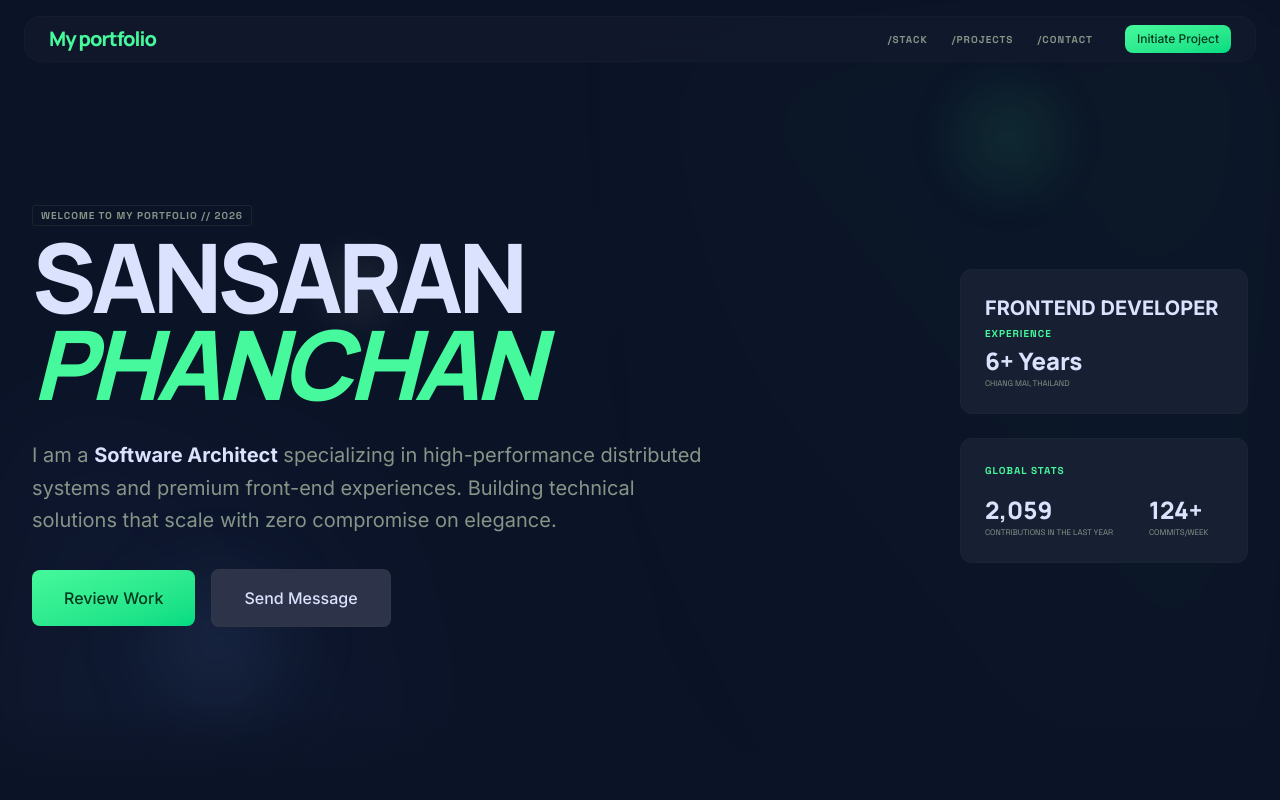
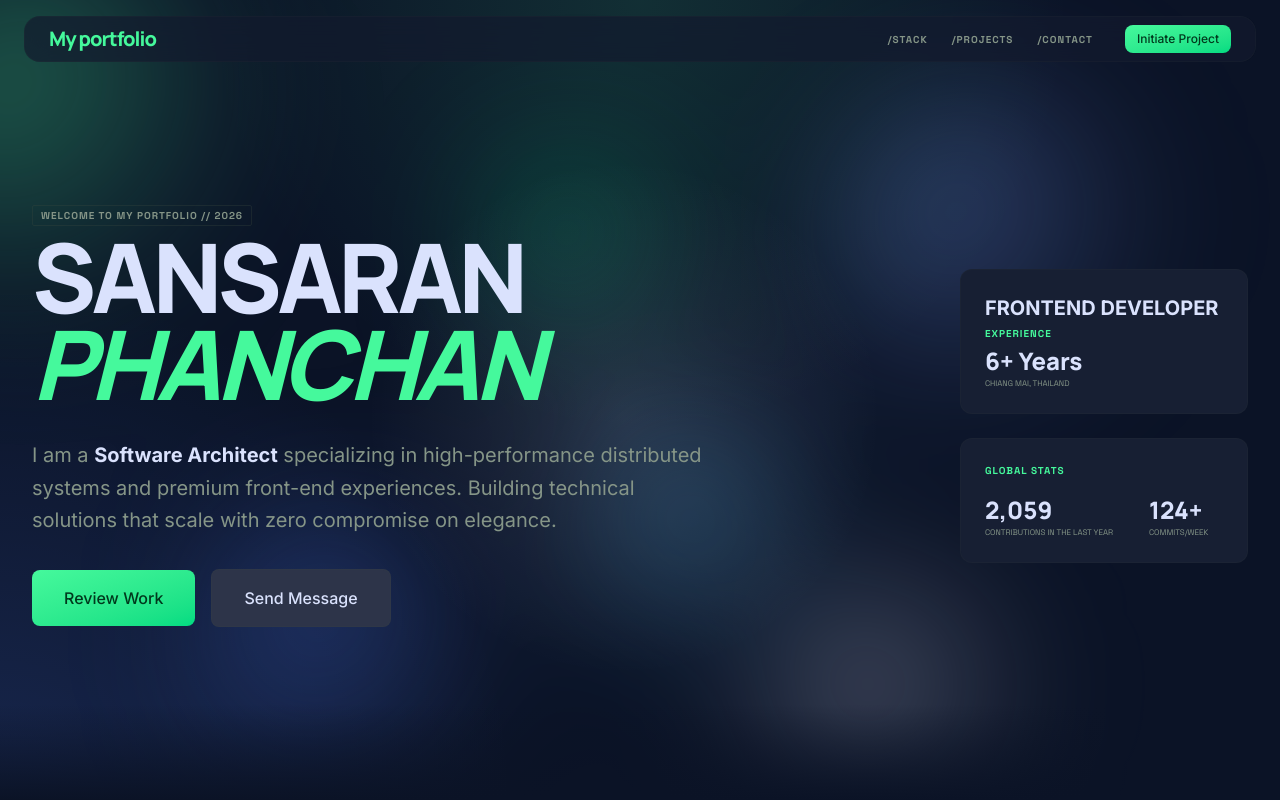
Before and after one commit to sansaran1234/MyPortfolio, a Next.js app: page / in a window 1280 px wide. Shown: the top 800 px of the page. Built offline with nearby package versions, Linux system fonts and the light colour scheme.

Commit message:
feat: replace ambient glow components with interactive BubbleBackground in Hero section

```diff
--- a/src/components/home/Hero.tsx
+++ b/src/components/home/Hero.tsx
@@ -4,8 +4,7 @@ import { motion } from "motion/react";
 import { heroLeadSlideReveal, heroSoftReveal } from "../../animations/common.animations";
 import { Button } from "../ui/Button";
 import { Badge } from "../ui/Badge";
-import { AmbientGlow } from "../ui/AmbientGlow";
-import { AmbientDetail } from "../ui/AmbientDetail";
+import { BubbleBackground } from "../ui/BubbleBackground";
 import { StatsPanel } from "../ui/StatsPanel";
 
 export const Hero = () => {
@@ -22,47 +21,16 @@ export const Hero = () => {
 
     return (
         <section className="relative w-full min-h-screen flex flex-col justify-center px-8 pt-32 pb-24 overflow-hidden">
-            <AmbientGlow
-                className="absolute top-0 right-0 -z-10 h-full w-1/2 bg-linear-to-bl from-primary/5 to-transparent opacity-50 blur-3xl"
-                initial={{ opacity: 0.35, x: 24, y: -20, scale: 0.96 }}
-                animate={{ opacity: [0.38, 0.54, 0.4], x: [24, 0, 20], y: [-20, 18, -12], scale: [0.96, 1.04, 0.98] }}
-                transition={{ duration: 16, ease: "easeInOut", repeat: Number.POSITIVE_INFINITY, repeatType: "mirror" }}
-            />
-            <AmbientGlow
-                className="absolute bottom-0 left-0 -z-10 h-1/2 w-1/3 bg-linear-to-tr from-[#7aa2ff]/14 via-[#4f7dff]/8 to-transparent opacity-50 blur-3xl"
-                initial={{ opacity: 0.28, x: -20, y: 18, scale: 0.94 }}
-                animate={{ opacity: [0.3, 0.48, 0.34], x: [-20, 10, -12], y: [18, -16, 10], scale: [0.94, 1.03, 0.97] }}
-                transition={{ duration: 18, ease: "easeInOut", repeat: Number.POSITIVE_INFINITY, repeatType: "mirror", delay: 1.2 }}
-            />
-            <AmbientDetail
-                containerClassName="top-24 right-[18%] -z-10 translate-x-0 -translate-y-0"
-                shapeClassName="w-24 h-24 rounded-full bg-primary/8 blur-xl"
-                driftX={10}
-                driftY={-12}
-                scaleTo={1.12}
-                duration={5.4}
-            />
-            <AmbientDetail
-                containerClassName="top-auto bottom-24 left-[12%] -z-10 translate-x-0 translate-y-0"
-                shapeClassName="w-32 h-32 rounded-full bg-[#7aa2ff]/10 blur-2xl"
-                driftX={-12}
-                driftY={8}
-                scaleTo={1.08}
-                duration={6.2}
-            />
-            <AmbientDetail
-                containerClassName="top-1/3 left-1/2 -z-10 -translate-x-1/2 -translate-y-0"
-                shapeClassName="w-16 h-16 rounded-full bg-white/6 blur-lg"
-                driftX={6}
-                driftY={-10}
-                scaleTo={1.18}
-                duration={4.4}
-            />
-            <AmbientGlow
-                className="absolute top-1/4 left-1/3 -z-10 h-56 w-56 rounded-full bg-linear-to-br from-white/6 via-primary/4 to-transparent opacity-40 blur-3xl"
-                initial={{ opacity: 0.16, x: -10, y: 8, scale: 0.92 }}
-                animate={{ opacity: [0.18, 0.26, 0.2], x: [-10, 8, -4], y: [8, -10, 4], scale: [0.92, 1.05, 0.97] }}
-                transition={{ duration: 14, ease: "easeInOut", repeat: Number.POSITIVE_INFINITY, repeatType: "mirror", delay: 0.8 }}
+            <BubbleBackground
+                interactive
+                colors={{
+                    first: "69,249,156",
+                    second: "122,162,255",
+                    third: "79,125,255",
+                    fourth: "218,226,253",
+                    fifth: "0,220,130",
+                    sixth: "86,198,255",
+                }}
             />
 
             <motion.div
--- /dev/null
+++ b/src/components/ui/BubbleBackground.tsx
@@ -0,0 +1,135 @@
+"use client";
+
+import type { ComponentProps } from "react";
+import { useState } from "react";
+import { motion, useMotionTemplate, useMotionValue, useSpring, useTransform } from "motion/react";
+import { cn } from "@/lib/utils";
+
+interface BubbleColors {
+  first?: string;
+  second?: string;
+  third?: string;
+  fourth?: string;
+  fifth?: string;
+  sixth?: string;
+}
+
+interface BubbleBackgroundProps extends ComponentProps<"div"> {
+  interactive?: boolean;
+  transition?: {
+    stiffness?: number;
+    damping?: number;
+  };
+  colors?: BubbleColors;
+}
+
+const defaultColors: Required<BubbleColors> = {
+  first: "69,249,156",
+  second: "122,162,255",
+  third: "79,125,255",
+  fourth: "218,226,253",
+  fifth: "0,220,130",
+  sixth: "86,198,255",
+};
+
+const bubbles = [
+  { size: "h-[24rem] w-[24rem]", left: "left-[-8%]", top: "top-[-8%]", duration: 22, delay: 0, x: [0, 36, -18, 0], y: [0, 28, -22, 0], scale: [1, 1.08, 0.96, 1] },
+  { size: "h-[20rem] w-[20rem]", left: "right-[8%]", top: "top-[10%]", duration: 19, delay: 0.6, x: [0, -26, 18, 0], y: [0, -20, 12, 0], scale: [0.96, 1.06, 1, 0.96] },
+  { size: "h-[18rem] w-[18rem]", left: "left-[18%]", top: "bottom-[2%]", duration: 18, delay: 1.1, x: [0, 24, -14, 0], y: [0, -26, 16, 0], scale: [1, 1.04, 0.94, 1] },
+  { size: "h-[16rem] w-[16rem]", left: "right-[18%]", top: "bottom-[-4%]", duration: 20, delay: 0.3, x: [0, -22, 16, 0], y: [0, 20, -14, 0], scale: [0.94, 1.08, 1, 0.94] },
+  { size: "h-[12rem] w-[12rem]", left: "left-[40%]", top: "top-[18%]", duration: 16, delay: 0.8, x: [0, 18, -10, 0], y: [0, -16, 12, 0], scale: [1, 1.12, 0.98, 1] },
+  { size: "h-[14rem] w-[14rem]", left: "right-[34%]", top: "top-[52%]", duration: 17, delay: 1.4, x: [0, -16, 14, 0], y: [0, 18, -12, 0], scale: [1, 1.1, 0.97, 1] },
+] as const;
+
+export const BubbleBackground = ({
+  interactive = false,
+  transition = { stiffness: 100, damping: 20 },
+  colors,
+  className,
+  onPointerMove,
+  onPointerLeave,
+  ...props
+}: BubbleBackgroundProps) => {
+  const palette = { ...defaultColors, ...colors };
+  const [isInteractive, setIsInteractive] = useState(false);
+  const pointerX = useMotionValue(0);
+  const pointerY = useMotionValue(0);
+  const smoothX = useSpring(pointerX, transition);
+  const smoothY = useSpring(pointerY, transition);
+  const driftX = useTransform(smoothX, [-0.5, 0.5], [-18, 18]);
+  const driftY = useTransform(smoothY, [-0.5, 0.5], [-18, 18]);
+  const overlayX = useTransform(smoothX, [-0.5, 0.5], ["42%", "58%"]);
+  const overlayY = useTransform(smoothY, [-0.5, 0.5], ["38%", "62%"]);
+  const overlayBackground = useMotionTemplate`radial-gradient(circle at ${overlayX} ${overlayY}, rgba(${palette.fourth}, 0.18), transparent 34%)`;
+  const bubbleColors = [palette.first, palette.second, palette.third, palette.fourth, palette.fifth, palette.sixth];
+
+  const handlePointerMove: ComponentProps<"div">["onPointerMove"] = (event) => {
+    if (!interactive) {
+      onPointerMove?.(event);
+      return;
+    }
+
+    const bounds = event.currentTarget.getBoundingClientRect();
+    const nextX = (event.clientX - bounds.left) / bounds.width - 0.5;
+    const nextY = (event.clientY - bounds.top) / bounds.height - 0.5;
+
+    pointerX.set(nextX);
+    pointerY.set(nextY);
+    setIsInteractive(true);
+    onPointerMove?.(event);
+  };
+
+  const handlePointerLeave: ComponentProps<"div">["onPointerLeave"] = (event) => {
+    if (interactive) {
+      pointerX.set(0);
+      pointerY.set(0);
+      setIsInteractive(false);
+    }
+
+    onPointerLeave?.(event);
+  };
+
+  return (
+    <div
+      className={cn("absolute inset-0 -z-10 overflow-hidden", !interactive && "pointer-events-none", className)}
+      onPointerMove={handlePointerMove}
+      onPointerLeave={handlePointerLeave}
+      {...props}
+    >
+      <div className="absolute inset-0 bg-[radial-gradient(circle_at_top,_rgba(69,249,156,0.12),_transparent_42%),radial-gradient(circle_at_bottom_left,_rgba(79,125,255,0.18),_transparent_34%)]" />
+      <motion.div
+        className="absolute inset-0"
+        style={{
+          x: interactive ? driftX : 0,
+          y: interactive ? driftY : 0,
+          background: overlayBackground,
+          opacity: interactive ? (isInteractive ? 1 : 0.7) : 0.7,
+        }}
+      />
+      <div className="absolute inset-0 [filter:blur(72px)]">
+        {bubbles.map((bubble, index) => (
+          <motion.div
+            key={`${bubble.left}-${bubble.top}`}
+            className={cn("absolute rounded-full opacity-70 mix-blend-screen", bubble.size, bubble.left, bubble.top)}
+            style={{
+              background: `radial-gradient(circle at 30% 30%, rgba(${bubbleColors[index]}, 0.55), rgba(${bubbleColors[index]}, 0.16) 45%, transparent 72%)`,
+              x: interactive ? driftX : 0,
+              y: interactive ? driftY : 0,
+            }}
+            animate={{
+              x: [...bubble.x],
+              y: [...bubble.y],
+              scale: [...bubble.scale],
+            }}
+            transition={{
+              duration: bubble.duration,
+              ease: "easeInOut",
+              repeat: Number.POSITIVE_INFINITY,
+              delay: bubble.delay,
+            }}
+          />
+        ))}
+      </div>
+    </div>
+  );
+};
```
Also changed, not shown: 1 other file (tests, documents, lock files or other folders).
